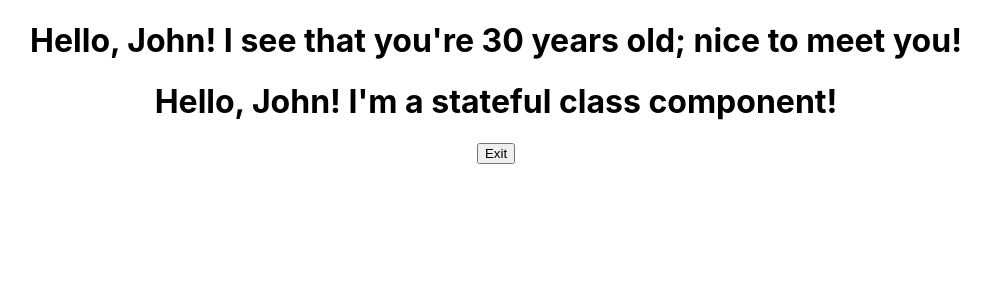
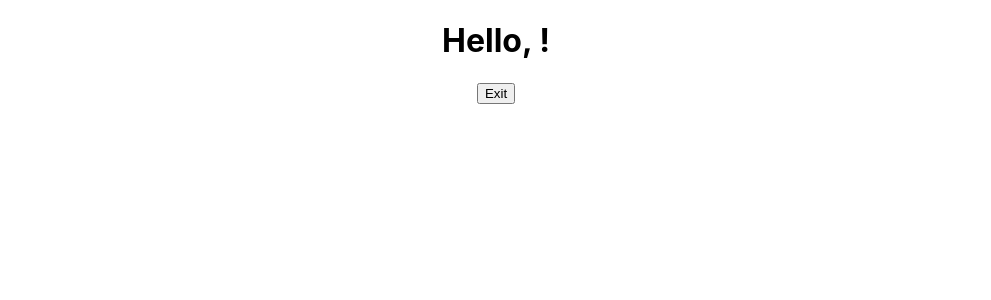
Before and after one commit to vkleer/react-app, a React (Create React App) app in the folder my-app/: page / in a window 1280 px wide. Shown: the top 300 px of the page, without its empty margins (144-1135 px from the left). Built offline with nearby package versions, Linux system fonts and the light colour scheme.

Commit message:
Create stateful component with callback function

```diff
--- a/my-app/src/App.js
+++ b/my-app/src/App.js
@@ -2,12 +2,14 @@
 import './App.css';
 import FunctionalGreetingWithProps from './components/FunctionalGreetingWithProps';
 import StatefulGreeting from './components/StatefulGreeting';
+import StatefulGreetingWithCallback from './components/StatefulGreetingWithCallback';
 
 function App() {
   return (
     <div className="App">
-      <FunctionalGreetingWithProps greeting="nice to meet you!" name="John" age="30" />
-      <StatefulGreeting greeting="I'm a stateful class component!" name="John" />
+      {/* <FunctionalGreetingWithProps greeting="nice to meet you!" name="John" age="30" />
+      <StatefulGreeting greeting="I'm a stateful class component!" name="John" /> */}
+      <StatefulGreetingWithCallback />
     </div>
   );
 }
--- /dev/null
+++ b/my-app/src/components/StatefulGreetingWithCallback.js
@@ -0,0 +1,35 @@
+import React from "react"
+
+class StatefulGreetingWithCallback extends React.Component {
+
+    constructor(props) {
+        super(props);
+        this.state = {
+            introduction: "Hello",
+            buttonText: "Exit",
+        };
+    }
+
+    handleClick() {
+        this.setState({
+            introduction: "Goodbye!",
+            buttonText: "Enter",
+        }, () => {
+            console.log("New state: ", this.state.introduction);
+            console.log("New state: ", this.state.buttonText);
+        });
+        console.log(this.state.introduction);
+        console.log(this.state.buttonText);
+    }
+
+    render() {
+        return (
+            <div>
+                <h1>{this.state.introduction}, {this.props.name}! {this.props.greeting}</h1>
+                <button onClick={() => this.handleClick()}>{this.state.buttonText}</button>
+            </div>
+        )
+    }
+}
+
+export default StatefulGreetingWithCallback;
```
